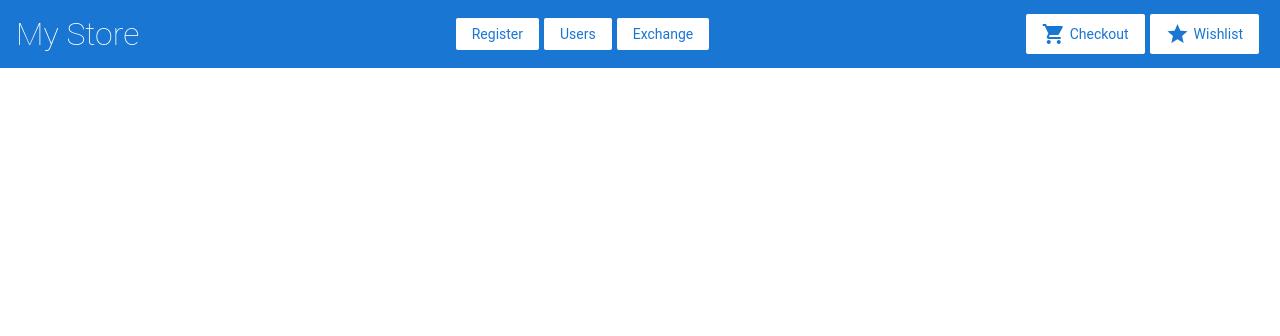
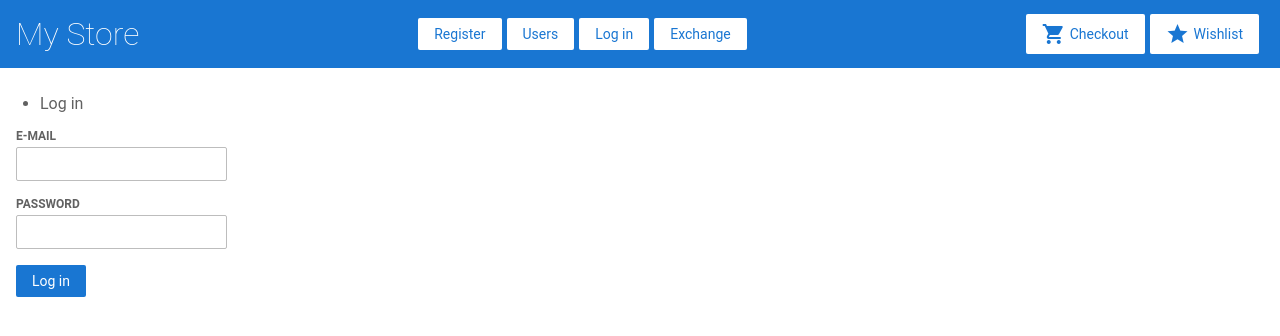
Before and after one commit to TornikeJ/angular-tutorial-first, an Angular app: page /login in a window 1280 px wide. Before the commit this address led to /. Shown: the top 336 px of the page. Built offline with nearby package versions, Linux system fonts and the light colour scheme.

Commit message:
feat(Routing-task-1): In progress

```diff
--- /dev/null
+++ b/src/app/login.service.ts
@@ -0,0 +1,16 @@
+import { Injectable } from '@angular/core';
+import { UserService } from './user.service';
+
+@Injectable({
+  providedIn: 'root'
+})
+export class LoginService {
+
+  constructor(private userService: UserService) { }
+
+  checkUser(email, password) {
+    console.log(this.userService.getAllUsers().find((email) => {
+        console.log(email);
+    }));
+  }
+}
--- /dev/null
+++ b/src/app/login/login.component.html
@@ -0,0 +1,13 @@
+<div class="container">
+    <form [formGroup]="loginForm" (ngSubmit)="onSubmit(loginForm)">
+            <div>
+                <label>E-mail</label>
+                <input type="email" formControlName="email">
+            </div>
+            <div>
+                <label>Password</label>
+                <input type="password" formControlName="password">
+            </div>
+            <button class="button" type="submit">Log in</button>
+    </form>
+</div>
--- /dev/null
+++ b/src/app/login/login.component.ts
@@ -0,0 +1,37 @@
+import { Component, OnInit } from '@angular/core';
+import { FormBuilder, FormControl } from '@angular/forms';
+import { UserService } from '../user.service';
+import { LoginService } from '../login.service';
+
+@Component({
+  selector: 'app-login',
+  templateUrl: './login.component.html',
+  styleUrls: ['./login.component.scss']
+})
+export class LoginComponent implements OnInit {
+  loginForm;
+
+  constructor(
+    private formBuilder: FormBuilder,
+    private loginService: LoginService
+  ) {
+    this.loginForm = this.formBuilder.group({
+      email: [],
+      password: []
+    }, {
+      });
+  }
+  ngOnInit() {
+  }
+
+  get email() {
+    return this.loginForm.get('email') as FormControl;
+  }
+  get password() {
+    return this.loginForm.get('password') as FormControl;
+  }
+
+  onSubmit(email, password) {
+    this.loginService.checkUser(email, password);
+  }
+}
--- a/src/app/register/register.component.html
+++ b/src/app/register/register.component.html
@@ -28,7 +28,7 @@
                     <input type="checkbox" (change)="isChecked($event)" formControlName="checkbox">
                     <span>I have read the <a href="#">agreement </a></span>
                   </div>
-                  <button class="button" type="submit" [disabled]="!userAgreed || !isPasswordMatched(password,confirmPass)">Register</button>
+            <button class="button" type="submit" [disabled]="!userAgreed || !isPasswordMatched(password,confirmPass)">Register</button>
         </form>
 </div>
 
--- a/src/app/register/register.component.ts
+++ b/src/app/register/register.component.ts
@@ -1,5 +1,6 @@
 import { Component, OnInit } from '@angular/core';
 import { FormBuilder, Validators, FormControl, FormGroup } from '@angular/forms';
+import { UserService } from '../user.service';
 
 @Component({
   selector: 'app-register',
@@ -12,7 +13,8 @@ export class RegisterComponent implements OnInit {
   userAgreed;
   user
   constructor(
-    private formBuilder: FormBuilder
+    private formBuilder: FormBuilder,
+    private userService: UserService
   ) {
     this.registerForm = this.formBuilder.group({
       email: ['', [Validators.required, Validators.email]],
@@ -72,7 +74,7 @@ export class RegisterComponent implements OnInit {
   }
 
   onSubmit(value) {
-    this.user.push(value);
+    this.userService.addUser(value);
   }
   ngOnInit() {
   }
--- a/src/app/top-bar/top-bar.component.html
+++ b/src/app/top-bar/top-bar.component.html
@@ -9,6 +9,9 @@
     </a>
     <a [routerLink]="['/users']" class="button fancy-button">
         Users
+    </a>
+    <a [routerLink]="['/login']" class="button fancy-button">
+        Log in
     </a>
     <a [routerLink]="['/exchange']" class="button fancy-button">
         Exchange
--- /dev/null
+++ b/src/app/user.service.ts
@@ -0,0 +1,20 @@
+import { Injectable } from '@angular/core';
+
+@Injectable({
+  providedIn: 'root'
+})
+export class UserService {
+
+  users = [];
+
+  constructor() { }
+
+  addUser(user) {
+    this.users.push(user.value);
+    console.log(this.users);
+  }
+
+  getAllUsers() {
+    return this.users;
+  }
+}
```
Also changed, not shown: src/app/app.module.ts (+5 -2 lines), src/app/login/login.component.scss (added).
